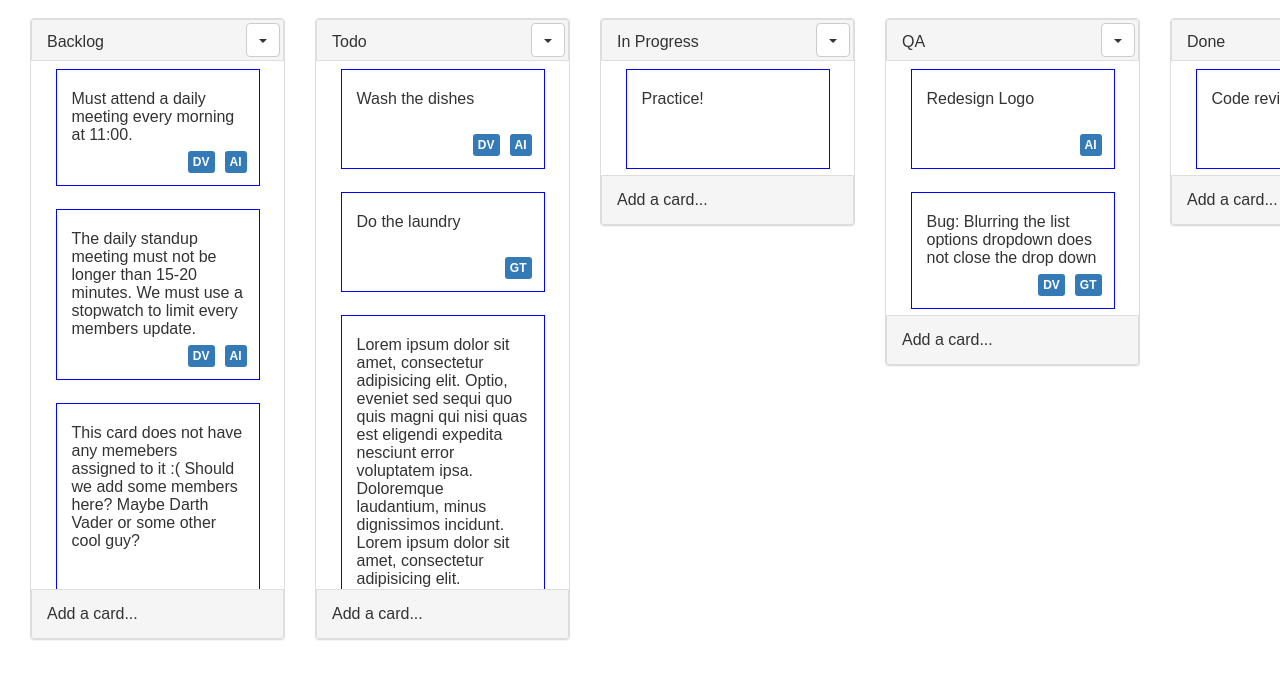
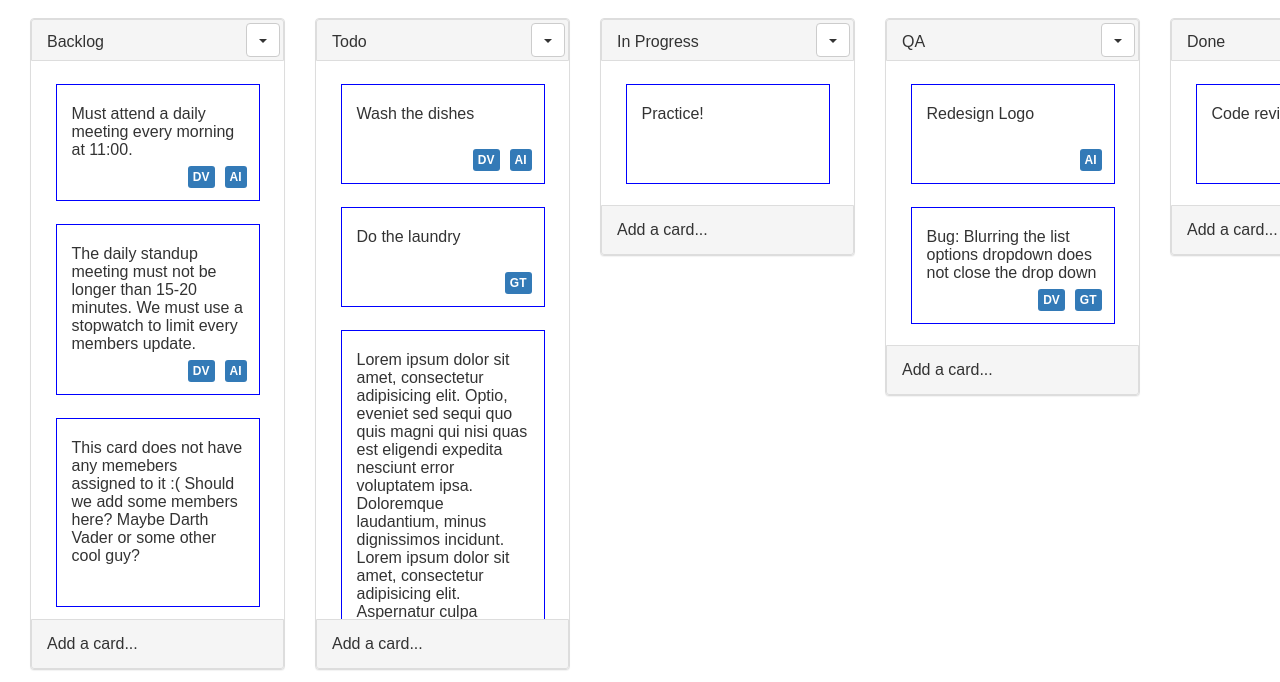
Before and after one commit to yasminny/taskboard, a website: page index.html in a window 1280 px wide. Shown: the part 53-735 px from the top of the page. Drawn offline with nearby package versions, Linux system fonts and the light colour scheme.

Commit message:
scroller issue

```diff
--- a/styles/main.css
+++ b/styles/main.css
@@ -114,6 +114,7 @@ main{
 .panel-body{
   /*padding: 15px 13px;*/
   padding: 0px;
+  margin: 15px 0px;
 }
 
 .add-card{
```
